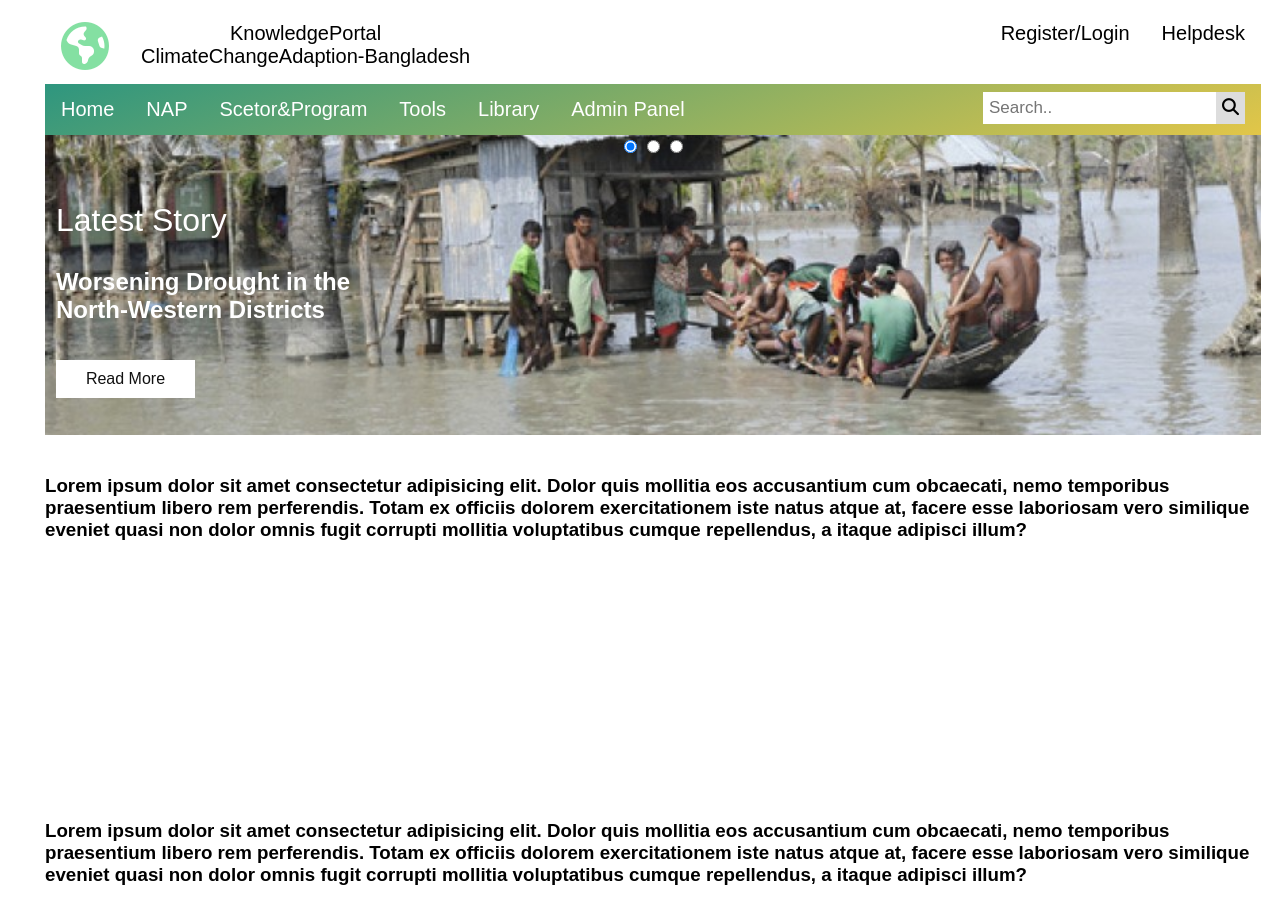
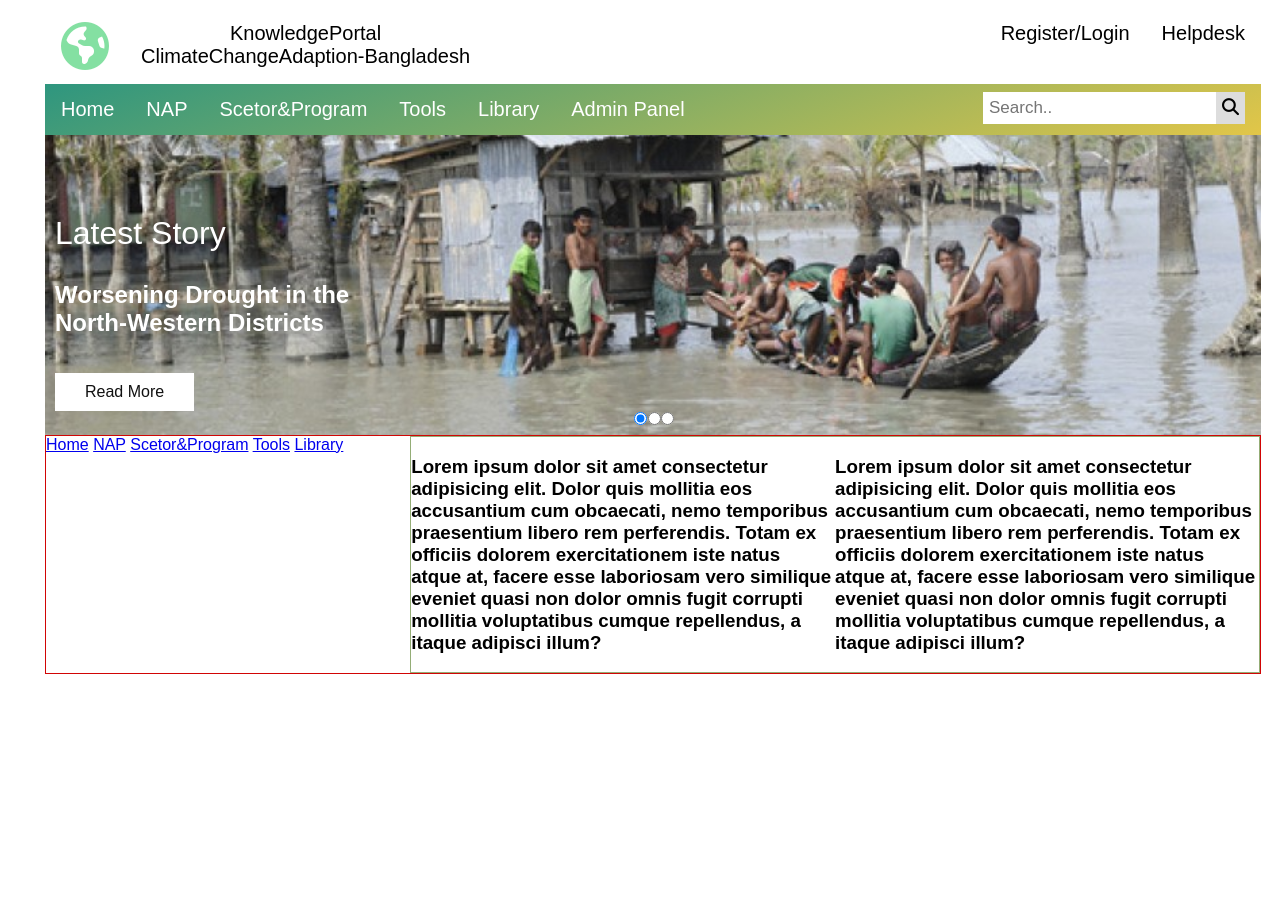
Before and after one commit to sakil-islam/CCIKM-design, a Django app: page / in a window 1280 px wide. After the commit the page ends 674 px from the top, so only its background shows below. Run offline with Django 3.2, Linux system fonts and the light colour scheme; some libraries are stand-ins or nearby versions.

Commit message:
home body change

```diff
--- a/ccikm/static/css/home.css
+++ b/ccikm/static/css/home.css
@@ -1,11 +1,12 @@
 .slider {
     position: relative;
     width: 100%;
-    min-height: 10vh;
+    height: 300px;
     display: flex;
     justify-content: center;
-    align-items: flex-start;
+    align-items: center;
 }
+
 .slider .imgBx {
     position: absolute;
     top: 0px;
@@ -20,11 +21,13 @@
     z-index: 1;
     clip-path: circle(0px at center);
 }
-.slider input[type="radio"]:checked + .imgBx{
+
+.slider input[type="radio"]:checked+.imgBx {
     z-index: 10;
     clip-path: circle(1000px at center);
     transition-delay: 0.75s;
 }
+
 .slider .imgBx img {
     position: absolute;
     top: 0px;
@@ -33,20 +36,26 @@
     height: 300px;
     object-fit: cover;
 }
+
 .slider .imgBx .content {
-    position: relative;
+    position: absolute;
     max-width: 800px;
-    margin-left: -900px;
+    top: 50px;
+    left: 10px;
+    /* margin-left: -900px; */
 }
+
 .slider .imgBx .content p {
     font-size: 2em;
     line-height: 1em;
     color: #fff;
 }
+
 .slider .imgBx .content h1 {
     font-size: 1.5em;
     color: #fff;
 }
+
 .slider .imgBx .content a {
     position: relative;
     display: inline-block;
@@ -56,55 +65,87 @@
     font-weight: 500;
     margin-top: 20px;
     text-decoration: none;
-
 }
 
-.slider input[type="radio"]
-{
-    position: relative;
+.slider input[type="radio"] {
+    position: absolute;
     z-index: 1000;
-    margin: 5px;
-    margin-bottom: 15px;
+    bottom: 10px;
+    /* margin: 5px;
+    margin-bottom: 15px; */
+    outline: none;
+    cursor: pointer;
+}
+
+.slider input[type="radio"]:nth-child(1) {
+    position: absolute;
+    z-index: 1000;
+    bottom: 10px;
+    left: 48%;
+    /* margin: 5px;
+    margin-bottom: 15px; */
+    outline: none;
+    cursor: pointer;
+}
+
+.slider input[type="radio"]:nth-child(3) {
+    position: absolute;
+    z-index: 1000;
+    bottom: 10px;
+    right: 48%;
+    /* margin: 5px;
+    margin-bottom: 15px; */
     outline: none;
     cursor: pointer;
 }
 
 .body-part {
     display: flex;
+    border: 1px solid rgb(209, 5, 5);
+    width: 100%;
     justify-content: space-between;
 }
 
 .news-part {
     display: flex;
+    width: 70%;
+    border: 1px solid rgba(80, 122, 31, 0.61);
     justify-content: space-around;
 }
 
 
+/* .news {
+    display: flex;
+    width: 35%;
+    border: 1px solid blue;
+} */
 
 
 /* sidebar */
+
 .sidenav {
-    height: 100%;
-    width: 0;
-    position: fixed;
+    /* height: 100%; */
+    width: 30%;
+    /* position: fixed;
     z-index: 1;
     top: 260px;
     left: 0;
-    background-color: #fff;
+    background-color: rgb(20, 19, 19);
     overflow-x: hidden;
     transition: 0.5s;
-    padding-top: 60px;
-  }
+    padding-top: 60px; */
+}
 
-  .sidenav a {
+
+/* .sidenav a {
     padding: 8px 8px 8px 32px;
     text-decoration: none;
     font-size: 25px;
     color: #818181;
     display: block;
     transition: 0.3s;
-  }
+}
 
-  .sidenav a:hover {
+.sidenav a:hover {
     color: #f1f1f1;
-  }
+} */
--- a/ccikm/templates/home.html
+++ b/ccikm/templates/home.html
@@ -1,7 +1,5 @@
-{% extends 'nav2.html' %}
-{% load static %}
-{% block body_block1 %}
-    <div class= "slider">
+{% extends 'nav2.html' %} {% load static %} {% block body_block1 %}
+<div class="slider">
     <input type="radio" name="slider" checked="checked">
     <div class="imgBx">
         <img src="{% static 'image/climate-change-bangladesh3.jpg' %}">
@@ -31,87 +29,7 @@
     </div>
 </div>
 
-
-
-
-
-
-
-
-<!-- <div class="slideshow-container">
-
-    <div class="mySlides fade">
-      <div class="numbertext">1 / 3</div>
-      <img src="{% static 'image/climate-change-bangladesh.jpg' %}" alt="My image" style="width:100%;height: 100%;">
-      <div class="text">
-        <p>Latest Story</p>
-        <h1>Worsening Drought in the <br> North-Western Districts</h1><br>
-        <button style='font-size:24px'><i class='fas fa-arrow-right'></i>Read More</button>
-      </div>
-    </div>
-
-    <div class="mySlides fade">
-      <div class="numbertext">2 / 3</div>
-      <img src="{% static 'image/climate-change-bangladesh2.jpg' %}" alt="My image" style="width:100%; height: 100%;">
-      <div class="text">
-        <p>Latest Story</p><br>
-        <h1>Worsening Drought in the <br> North-Western Districts</h1><br>
-        <button style='font-size:24px'><i class='fas fa-arrow-right'></i>Read More</button>
-      </div>
-    </div>
-
-    <div class="mySlides fade">
-      <div class="numbertext">3 / 3</div>
-      <img src="{% static 'image/climate-change-bangladesh3.jpg' %}"  style="width:100%;height: 100%;">
-      <div class="text">
-        <p>Latest Story</p><br>
-        <h1>Worsening Drought in the <br> North-Western Districts</h1><br>
-        <button style='font-size:24px'><i class='fas fa-arrow-right'></i>Read More</button>
-      </div>
-    </div>
-
-    <a class="prev" onclick="plusSlides(-1)">&#10094;</a>
-    <a class="next" onclick="plusSlides(1)">&#10095;</a>
-
-</div>
-    <br>
-
-    <div style="text-align:center">
-      <span class="dot" onclick="currentSlide(1)"></span>
-      <span class="dot" onclick="currentSlide(2)"></span>
-      <span class="dot" onclick="currentSlide(3)"></span>
-    </div>
-
-    <script>
-    var slideIndex = 1;
-    showSlides(slideIndex);
-
-    function plusSlides(n) {
-      showSlides(slideIndex += n);
-    }
-
-    function currentSlide(n) {
-      showSlides(slideIndex = n);
-    }
-
-    function showSlides(n) {
-      var i;
-      var slides = document.getElementsByClassName("mySlides");
-      var dots = document.getElementsByClassName("dot");
-      if (n > slides.length) {slideIndex = 1}
-      if (n < 1) {slideIndex = slides.length}
-      for (i = 0; i < slides.length; i++) {
-          slides[i].style.display = "none";
-      }
-      for (i = 0; i < dots.length; i++) {
-          dots[i].className = dots[i].className.replace(" active", "");
-      }
-      slides[slideIndex-1].style.display = "block";
-      dots[slideIndex-1].className += " active";
-    }
-    </script> -->
-{% endblock %}
-{% block body_block2 %}
+{% endblock %} {% block body_block2 %}
 <div class="body-part">
     <div class="sidenav">
         <a class="#" href="#home">Home</a>
@@ -120,14 +38,16 @@
         <a href="#">Tools</a>
         <a href="#">Library</a>
     </div>
-  <div>
+
     <div class="news-part">
-      <h3 style="margin-top: 260px;">Lorem ipsum dolor sit amet consectetur adipisicing elit. Dolor quis mollitia eos accusantium cum obcaecati, nemo temporibus praesentium libero rem perferendis. Totam ex officiis dolorem exercitationem iste natus atque at, facere esse laboriosam vero similique eveniet quasi non dolor omnis fugit corrupti mollitia voluptatibus cumque repellendus, a itaque adipisci illum?</h3>
+        <div class="news">
+            <h3>Lorem ipsum dolor sit amet consectetur adipisicing elit. Dolor quis mollitia eos accusantium cum obcaecati, nemo temporibus praesentium libero rem perferendis. Totam ex officiis dolorem exercitationem iste natus atque at, facere esse laboriosam
+                vero similique eveniet quasi non dolor omnis fugit corrupti mollitia voluptatibus cumque repellendus, a itaque adipisci illum?</h3>
         </div>
-    <div>
-      <h3 style="margin-top: 260px;">Lorem ipsum dolor sit amet consectetur adipisicing elit. Dolor quis mollitia eos accusantium cum obcaecati, nemo temporibus praesentium libero rem perferendis. Totam ex officiis dolorem exercitationem iste natus atque at, facere esse laboriosam vero similique eveniet quasi non dolor omnis fugit corrupti mollitia voluptatibus cumque repellendus, a itaque adipisci illum?</h3>
+        <div class="news">
+            <h3>Lorem ipsum dolor sit amet consectetur adipisicing elit. Dolor quis mollitia eos accusantium cum obcaecati, nemo temporibus praesentium libero rem perferendis. Totam ex officiis dolorem exercitationem iste natus atque at, facere esse laboriosam
+                vero similique eveniet quasi non dolor omnis fugit corrupti mollitia voluptatibus cumque repellendus, a itaque adipisci illum?</h3>
         </div>
     </div>
-
 </div>
 {% endblock %}
```
Lines whose indentation alone changed are shown as unchanged.
